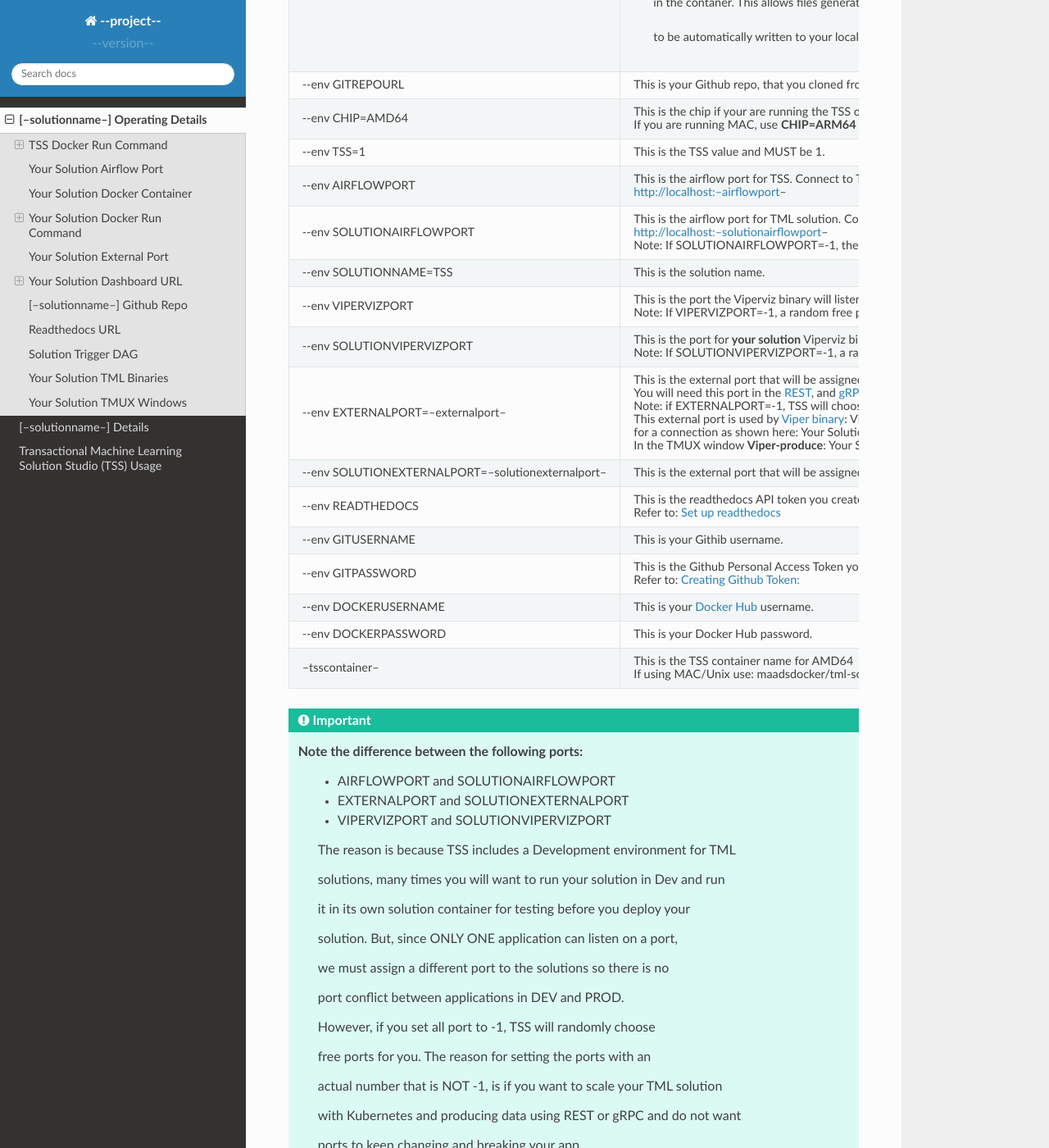
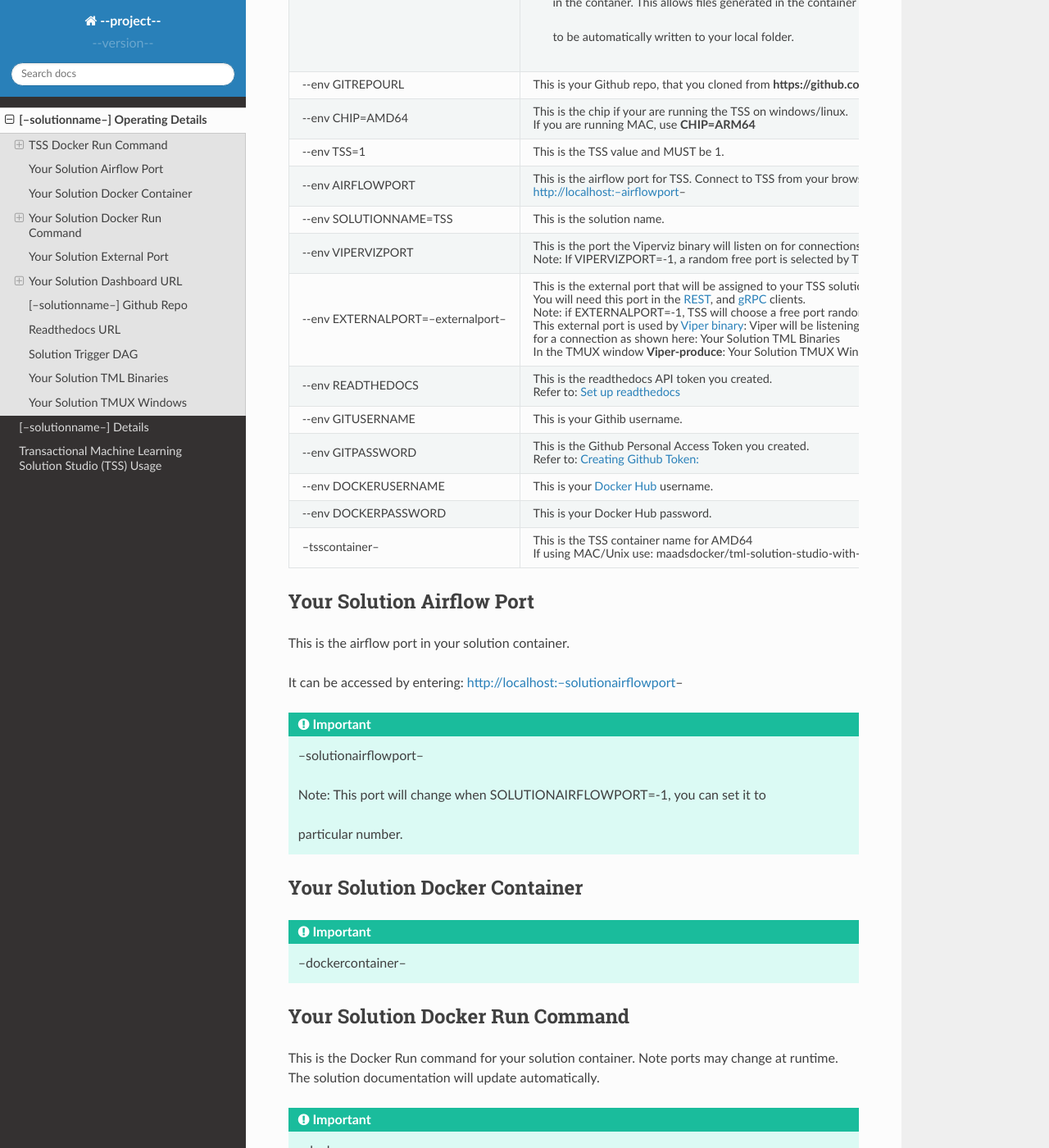
Before and after one commit to vanesalcb06/tssproject2-2b5c, a Sphinx documentation site: the page built from docs/source/operating.rst, in a window 1280 px wide and 1400 px high, scrolled down 1161 px. Shown: the whole window at 82% size. Built offline with Sphinx 7.4.7 and the Read the Docs theme 2.0.0, drawn with Linux system fonts in a browser that asks for light colours; some of the changed text lies outside the part shown.

Commit message:
Update operating.rst

```diff
--- a/docs/source/operating.rst
+++ b/docs/source/operating.rst
@@ -62,23 +62,12 @@
      - This is the airflow port for TSS.  Connect to TSS from your browser:
 
        http://localhost:--airflowport--
-   * - \-\-env SOLUTIONAIRFLOWPORT
-     - This is the airflow port for TML solution.  Connect to TSS from your browser:
-
-       http://localhost:--solutionairflowport--
-
-       Note: If SOLUTIONAIRFLOWPORT=-1, then TSS gets a free port randomly.
    * - \-\-env SOLUTIONNAME=TSS
      - This is the solution name.
    * - \-\-env VIPERVIZPORT
      - This is the port the Viperviz binary will listen on for connections.
 
        Note: If VIPERVIZPORT=-1, a random free port is selected by TSS.
-   * - \-\-env SOLUTIONVIPERVIZPORT
-     - This is the port for **your solution** Viperviz binary connections.
-
-       Note: If SOLUTIONVIPERVIZPORT=-1, a random free port is selected by TSS.
-
    * - \-\-env EXTERNALPORT=--externalport--
      - This is the external port that will be assigned to your TSS solution for external access.
 
@@ -92,8 +81,6 @@
        for a connection as shown here: :ref:`Your Solution TML Binaries`
 
        In the TMUX window **Viper-produce**: :ref:`Your Solution TMUX Windows`
-   * - \-\-env SOLUTIONEXTERNALPORT=--solutionexternalport--
-     - This is the external port that will be assigned to your TML solution for external access.
    * - \-\-env READTHEDOCS
      - This is the readthedocs API token you created.
 
@@ -112,35 +99,6 @@
      - This is the TSS container name for AMD64
 
        If using MAC/Unix use: maadsdocker/tml-solution-studio-with-airflow-arm64
-
-.. important::
-   Note the difference between the following ports:
-    - AIRFLOWPORT and SOLUTIONAIRFLOWPORT
-    - EXTERNALPORT and SOLUTIONEXTERNALPORT
-    - VIPERVIZPORT and SOLUTIONVIPERVIZPORT
-
-    The reason is because TSS includes a Development environment for TML
-
-    solutions, many times you will want to run your solution in Dev and run
-
-    it in its own solution container for testing before you deploy your
-
-    solution.  But, since ONLY ONE application can listen on a port,
-
-    we must assign a different port to the solutions so there is no
-
-    port conflict between applications in DEV and PROD.
-
-    However, if you set all port to -1, TSS will randomly choose
-
-    free ports for you.  The reason for setting the ports with an
-
-    actual number that is NOT -1, is if you want to scale your TML solution
-
-    with Kubernetes and producing data using REST or gRPC and do not want
-
-    ports to keep changing and breaking your app.
-
 
 Your Solution Airflow Port
 --------------------------
@@ -243,6 +201,34 @@
    for a connection as shown here :ref:`Your Solution TML Binaries`
 
    In the TMUX window **Viper-produce**: :ref:`Your Solution TMUX Windows`
+
+.. important::
+   Note the difference between the following ports:
+    - AIRFLOWPORT and SOLUTIONAIRFLOWPORT
+    - EXTERNALPORT and SOLUTIONEXTERNALPORT
+    - VIPERVIZPORT and SOLUTIONVIPERVIZPORT
+
+    The reason is because TSS includes a Development environment for TML
+
+    solutions, many times you will want to run your solution in Dev and run
+
+    it in its own solution container for testing before you deploy your
+
+    solution.  But, since ONLY ONE application can listen on a port,
+
+    we must assign a different port to the solutions so there is no
+
+    port conflict between applications in DEV and PROD.
+
+    However, if you set all port to -1, TSS will randomly choose
+
+    free ports for you.  The reason for setting the ports with an
+
+    actual number that is NOT -1, is if you want to scale your TML solution
+
+    with Kubernetes and producing data using REST or gRPC and do not want
+
+    ports to keep changing and breaking your app.
 
 Your Solution Dashboard URL
 -----------------------
```
